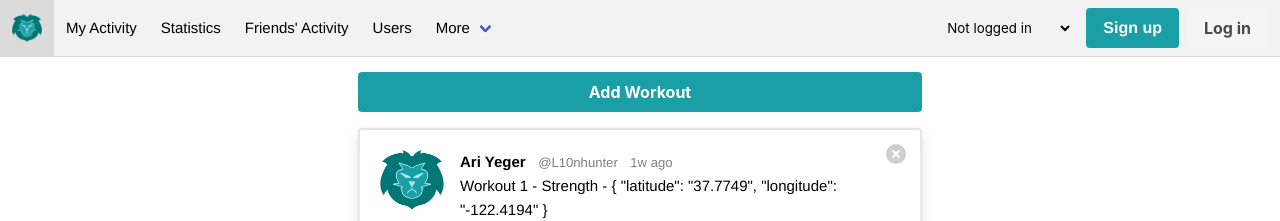
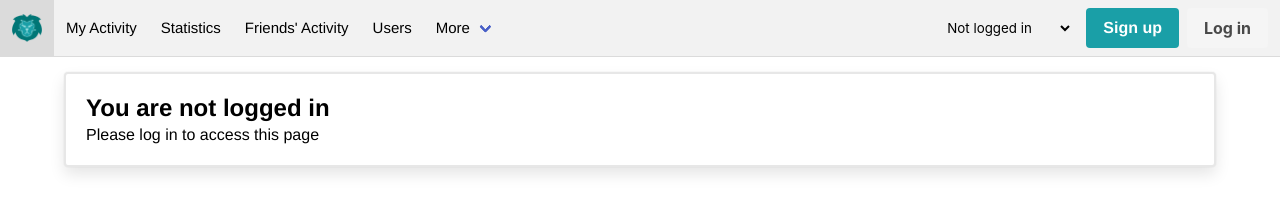
Before and after one commit to L10nhunter/WSR-Final-Project, a Vue app in the folder Client/: page /friendsactivity in a window 1280 px wide. Shown: the top 221 px of the page. Built offline with nearby package versions, Linux system fonts and the light colour scheme.

Commit message:
created components to stop showing stuff if not logged in.

```diff
--- /dev/null
+++ b/Client/src/components/LoggedInContent.vue
@@ -0,0 +1,14 @@
+<script setup lang="ts">
+
+import {LoggedInUser} from "@/model/users";
+</script>
+
+<template>
+<div :class="{'is-hidden': !LoggedInUser}">
+    <slot></slot>
+</div>
+</template>
+
+<style scoped>
+
+</style>
--- /dev/null
+++ b/Client/src/components/NotLoggedBox.vue
@@ -0,0 +1,15 @@
+<script setup lang="ts">
+
+import {LoggedInUser} from "@/model/users";
+</script>
+
+<template>
+<div class="box dcs bordered" :class="{'is-hidden': LoggedInUser}">
+    <p class="title is-4 dcs">You are not logged in</p>
+    <p class="subtitle is-6 dcs">Please log in to access this page</p>
+</div>
+</template>
+
+<style scoped>
+
+</style>
--- a/Client/src/pages/FriendsActivity.vue
+++ b/Client/src/pages/FriendsActivity.vue
@@ -4,11 +4,16 @@ import {ref} from "vue";
 import {getWorkouts} from "@/model/workouts";
 import WorkoutBox from "@/components/WorkoutBox.vue";
 import AddWorkoutModal from "@/components/AddWorkoutModal.vue";
+import NotLoggedBox from "@/components/NotLoggedBox.vue";
+import LoggedInContent from "@/components/LoggedInContent.vue";
+
 const workouts = ref(getWorkouts());
 const showAddWorkoutModal = ref(false);
 </script>
 
 <template>
+    <NotLoggedBox/>
+    <LoggedInContent>
         <div class="columns">
             <div class="column is-half is-offset-one-quarter">
                 <button class="button is-primary is-fullwidth" @click="showAddWorkoutModal = true">Add Workout</button>
@@ -19,8 +24,8 @@ const showAddWorkoutModal = ref(false);
                 </div>
             </div>
         </div>
-
         <AddWorkoutModal :class="{'is-active': showAddWorkoutModal}" @hideModal="() => showAddWorkoutModal = false"/>
+    </LoggedInContent>
 </template>
 
 <style scoped>
--- a/Client/src/pages/MyActivity.vue
+++ b/Client/src/pages/MyActivity.vue
@@ -4,12 +4,16 @@ import {ref} from "vue";
 import AddWorkoutModal from "@/components/AddWorkoutModal.vue";
 import {workoutsByID} from "@/model/workouts";
 import WorkoutBox from "@/components/WorkoutBox.vue";
+import NotLoggedBox from "@/components/NotLoggedBox.vue";
+import LoggedInContent from "@/components/LoggedInContent.vue";
 
 const showAddWorkoutModal = ref(false);
 
 </script>
 
 <template>
+    <NotLoggedBox/>
+    <LoggedInContent>
         <div class="columns">
             <div class="column is-half is-offset-one-quarter">
                 <button class="button is-primary is-fullwidth" @click="showAddWorkoutModal = true">Add Workout</button>
@@ -22,6 +26,7 @@ const showAddWorkoutModal = ref(false);
         </div>
 
         <AddWorkoutModal :class="{'is-active': showAddWorkoutModal}" @hideModal="() => showAddWorkoutModal = false"/>
+    </LoggedInContent>
 </template>
 
 <style scoped>
--- a/Client/src/pages/Statistics.vue
+++ b/Client/src/pages/Statistics.vue
@@ -4,6 +4,8 @@ import {getAllTimeStats, getTodayStats, getWeekStats} from "@/model/stats";
 import StatsBox from "@/components/StatsBox.vue";
 import {workoutTypes} from "@/model/workouts";
 import {computed, ref} from "vue";
+import NotLoggedBox from "@/components/NotLoggedBox.vue";
+import LoggedInContent from "@/components/LoggedInContent.vue";
 
 const selected = ref("All");
 
@@ -15,6 +17,8 @@ const shownStats = computed(() => [
 </script>
 
 <template>
+    <NotLoggedBox/>
+    <LoggedInContent>
         <div class="columns is-centered">
             <div class="column is-half">
                 <div class="select is-fullwidth mb-4">
@@ -26,6 +30,7 @@ const shownStats = computed(() => [
                 <StatsBox v-for="stats in shownStats" :stats="stats.array" :label="stats.label"/>
             </div>
         </div>
+    </LoggedInContent>
 </template>
 
 <style scoped>
```
Lines whose indentation alone changed are shown as unchanged.
